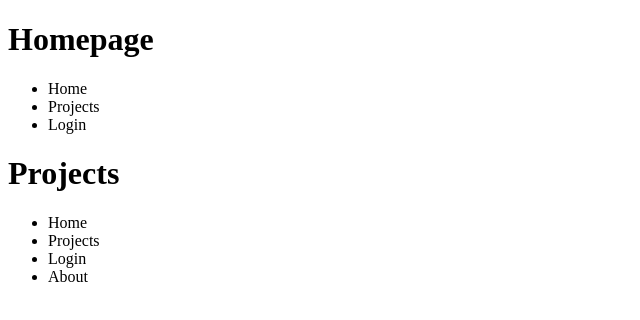
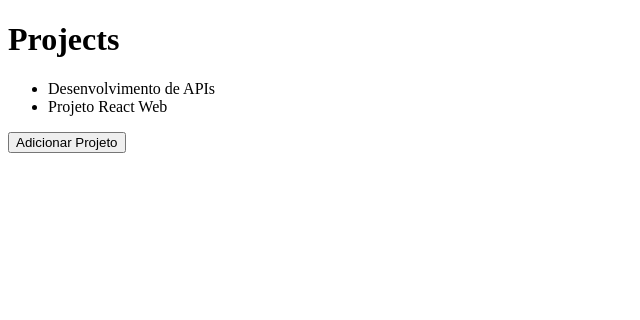
Before and after one commit to talvanes/conceitos-frontend, a React app: page / in a window 1280 px wide. Shown: the top 320 px of the page, without its empty margins (0-640 px from the left). Built offline with nearby package versions, Linux system fonts and the light colour scheme.

Commit message:
Frontend: State and Immutability

```diff
--- a/src/App.js
+++ b/src/App.js
@@ -1,25 +1,23 @@
-import React from 'react';
+import React, { useState } from 'react';
 
 import Header from './components/Header';
 
 function App() {
+    const [projects, setProjects] = useState(['Desenvolvimento de APIs', 'Projeto React Web']);
+
+    function handleAddProject() {
+        setProjects([...projects, `Novo Projeto ${Date.now()}`]);
+    }
+
     return (
         <>
-            <Header title="Homepage">
-                <ul>
-                    <li>Home</li>
-                    <li>Projects</li>
-                    <li>Login</li>
-                </ul>
-            </Header>
-            <Header title="Projects">
-                <ul>
-                    <li>Home</li>
-                    <li>Projects</li>
-                    <li>Login</li>
-                    <li>About</li>
-                </ul>
-            </Header>
+            <Header title="Projects" />
+
+            <ul>
+                {projects.map(project => <li key={project}>{project}</li>)}
+            </ul>
+
+            <button type="button" onClick={handleAddProject}>Adicionar Projeto</button>
         </>
     );
 }
--- a/src/components/Header.js
+++ b/src/components/Header.js
@@ -1,10 +1,9 @@
 import React from 'react';
 
-export default function Header({title, children}) {
+export default function Header({title}) {
     return (
         <header>
             <h1>{title}</h1>
-            {children}
         </header>
     );
 }
```
